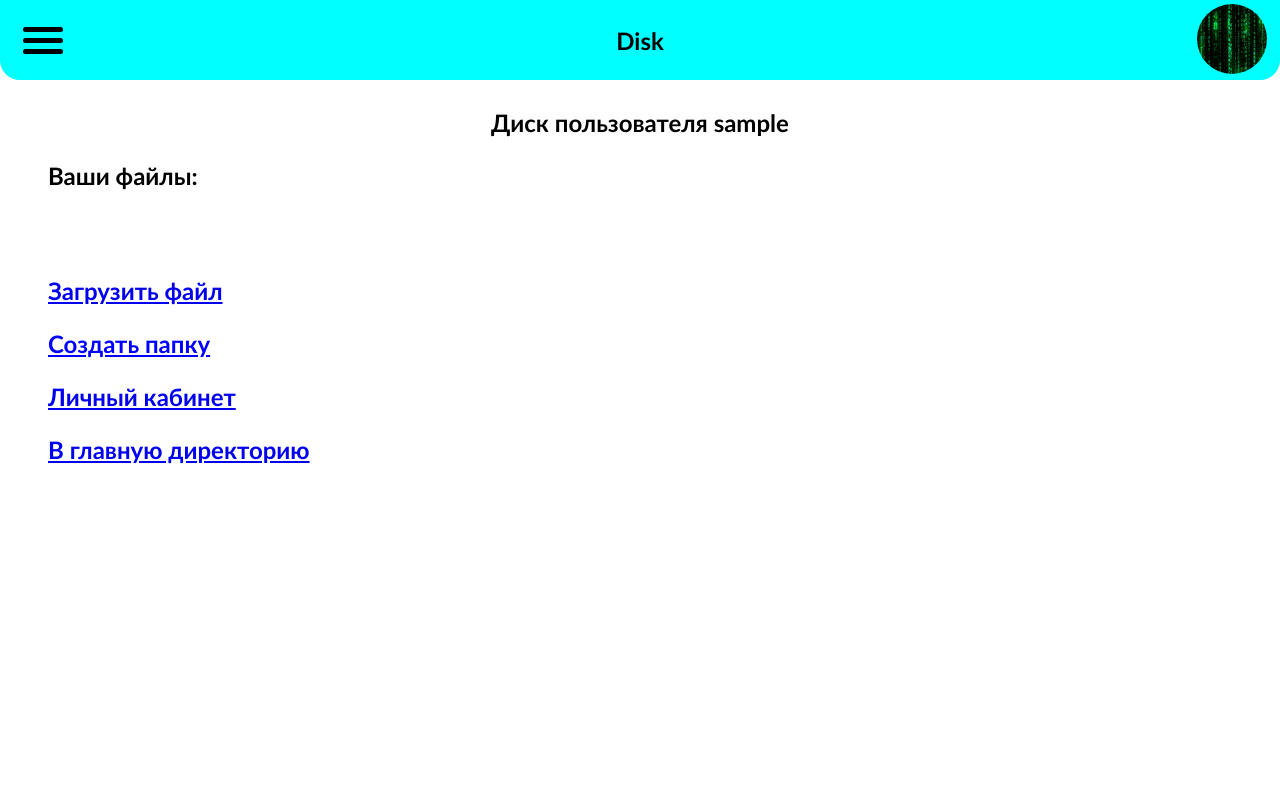
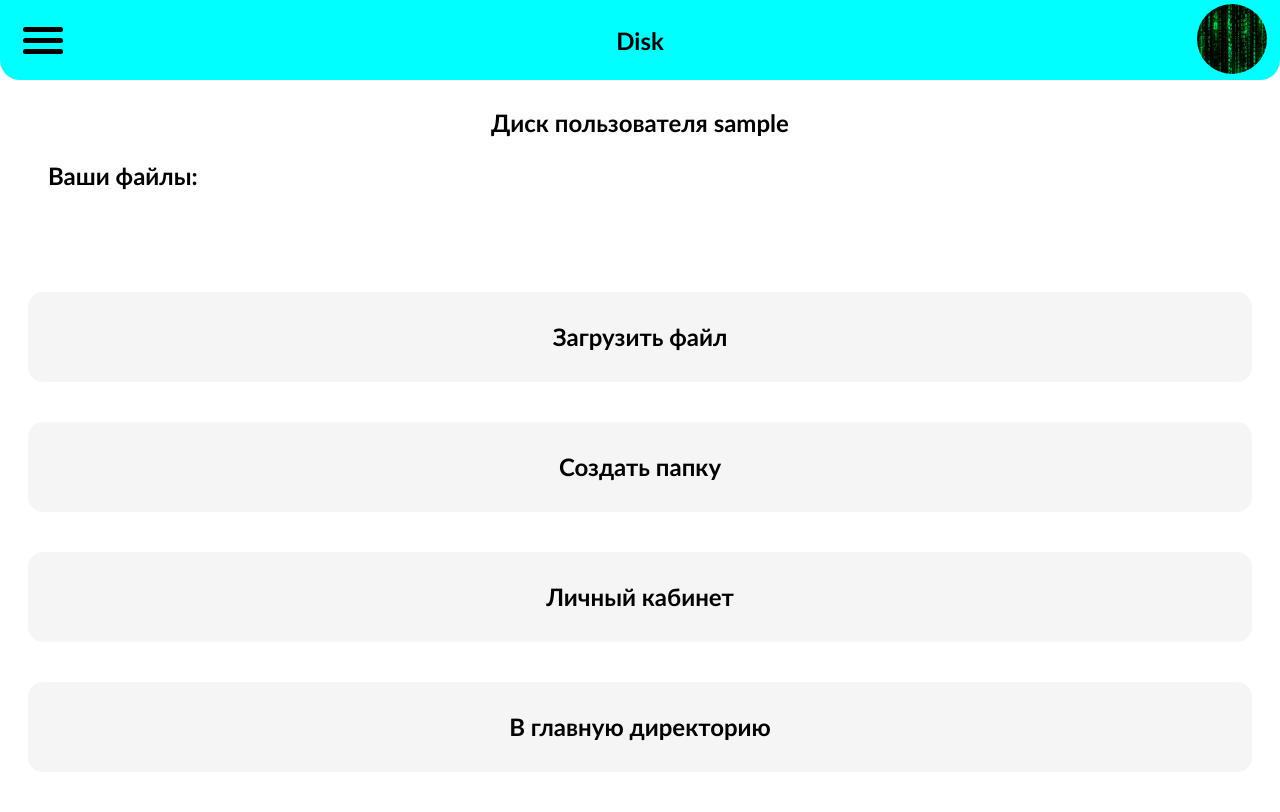
Before and after one commit to coder8080/disk, a Django app: page /mydisk/1 in a window 1280 px wide. Before the commit the page ends 464 px from the top, so only its background shows below. Run offline with Django 3.2, Linux system fonts and the light colour scheme; the visitor is signed in with stand-in values (Sample User, id 1).

Commit message:
Исправлена ошибка и отображение кнопок

```diff
--- a/main/views.py
+++ b/main/views.py
@@ -15,6 +15,14 @@ from .models import Disk
 # Импортируем штуку чтобы выводить цвета в консоли
 from colorama import init, Fore, Style
 init()
+
+def get_size(path):
+  size = 0
+  for dirpath, dirnames, filenames in os.walk(path):
+    for f in filenames:
+        fp = os.path.join(dirpath, f)
+        size += os.path.getsize(fp)
+  return size
 
 
 class MainView(View):
@@ -245,6 +253,12 @@ class RemoveFolderView(View):
                 folder = "./media/files/" + request.user.username + "/" + "/".join(_folder) + "/"
             # Получаем абсолютный путь к будущему файлу
             filepath = folder + foldername
+            # Получаем размер папки
+            size_of_folder = get_size(filepath)
+            # Вычитаем его из диска пользователя
+            disk = Disk.objects.get(user__username=request.user.username)
+            disk.size -= size_of_folder
+            disk.save()
             # Удаляем папку
             shutil.rmtree(filepath)
             # Перенаправляем пользователля обратно на страницу со списком файлов
--- a/templates/main/mydisk.html
+++ b/templates/main/mydisk.html
@@ -47,6 +47,11 @@
             justify-content: center;
             align-items: center;
             z-index: 1;
+        }
+
+        a {
+            text-decoration: none;
+            color: black;
         }
     </style>
     <script>
@@ -125,30 +130,33 @@
     </div>
     <br>
     <h2>
-        <p>
-            <a href="/upload/?dir={{ dir }}">
-                Загрузить файл
+        <a href="/upload/?dir={{ dir }}">
+            <div class="block">
+                <div class="content">
+                    Загрузить файл
+                </div>
+            </div>
+        </a>
+        <div class="block" onclick="createDir()">
+            <div class="content">
+                Создать папку
+            </div>
+        </div>
+        <a href="/main">
+            <div class="block">
+                <div class="content">
+                    Личный кабинет
+                </div>
+            </div>
+        </a>
+        {% if dir != "none" %}
+            <a href="/mydisk/none">
+                <div class="block">
+                    <div class="content">
+                        В главную директорию
+                    </div>
+                </div>
             </a>
-        </p>
-        <p>
-            <a onclick="createDir()" style="color: blue;
-            cursor: pointer;" id="create">
-                <u>
-                    Создать папку
-                </u>
-            </a>
-        </p>
-        <p>
-            <a href="/main">
-                Личный кабинет
-            </a>
-        </p>
-        {% if dir != "none" %}
-            <p>
-                <a href="/mydisk/none">
-                    В главную директорию
-                </a>
-            </p>
         {% endif %}
     </h2>
     <div class="parent">
```
